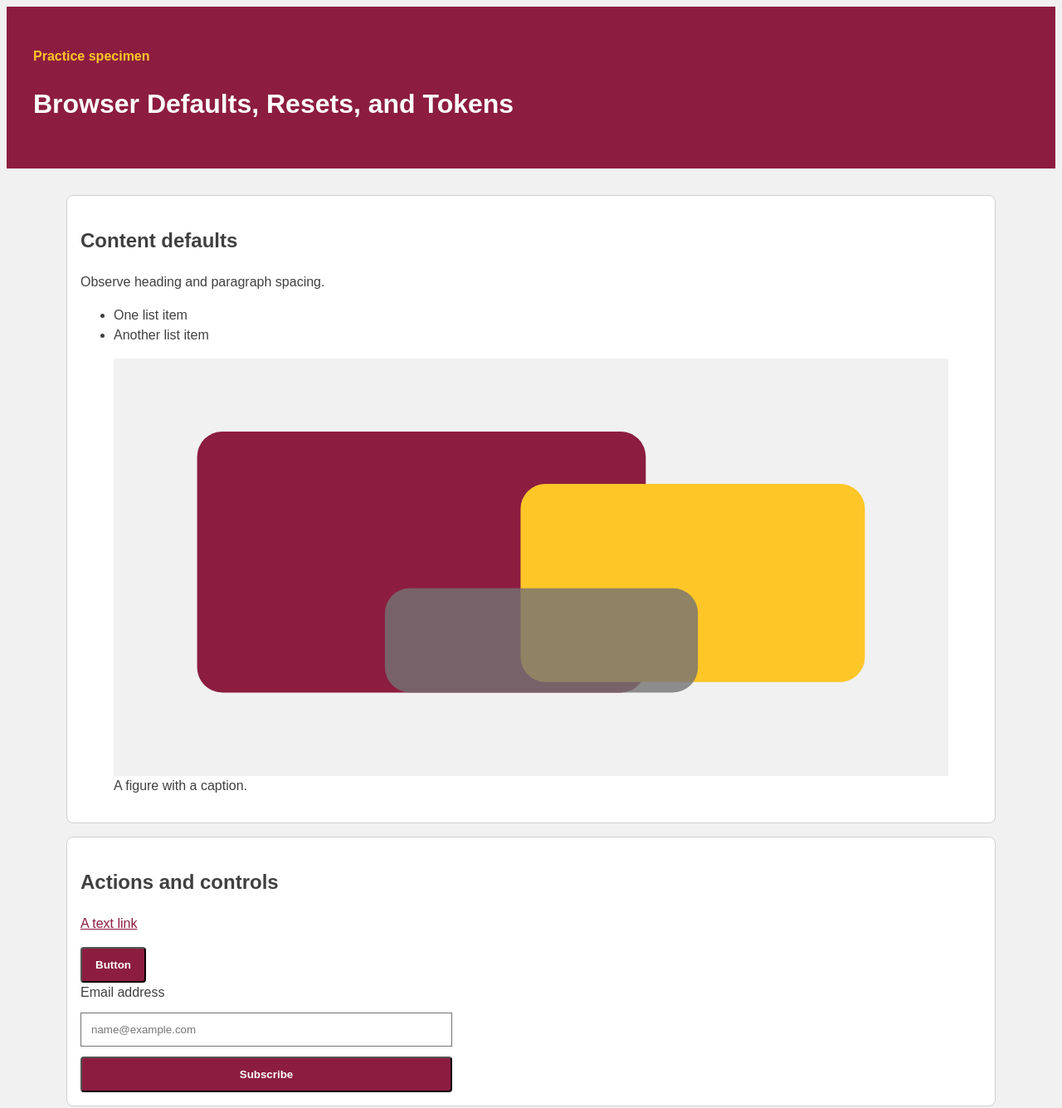
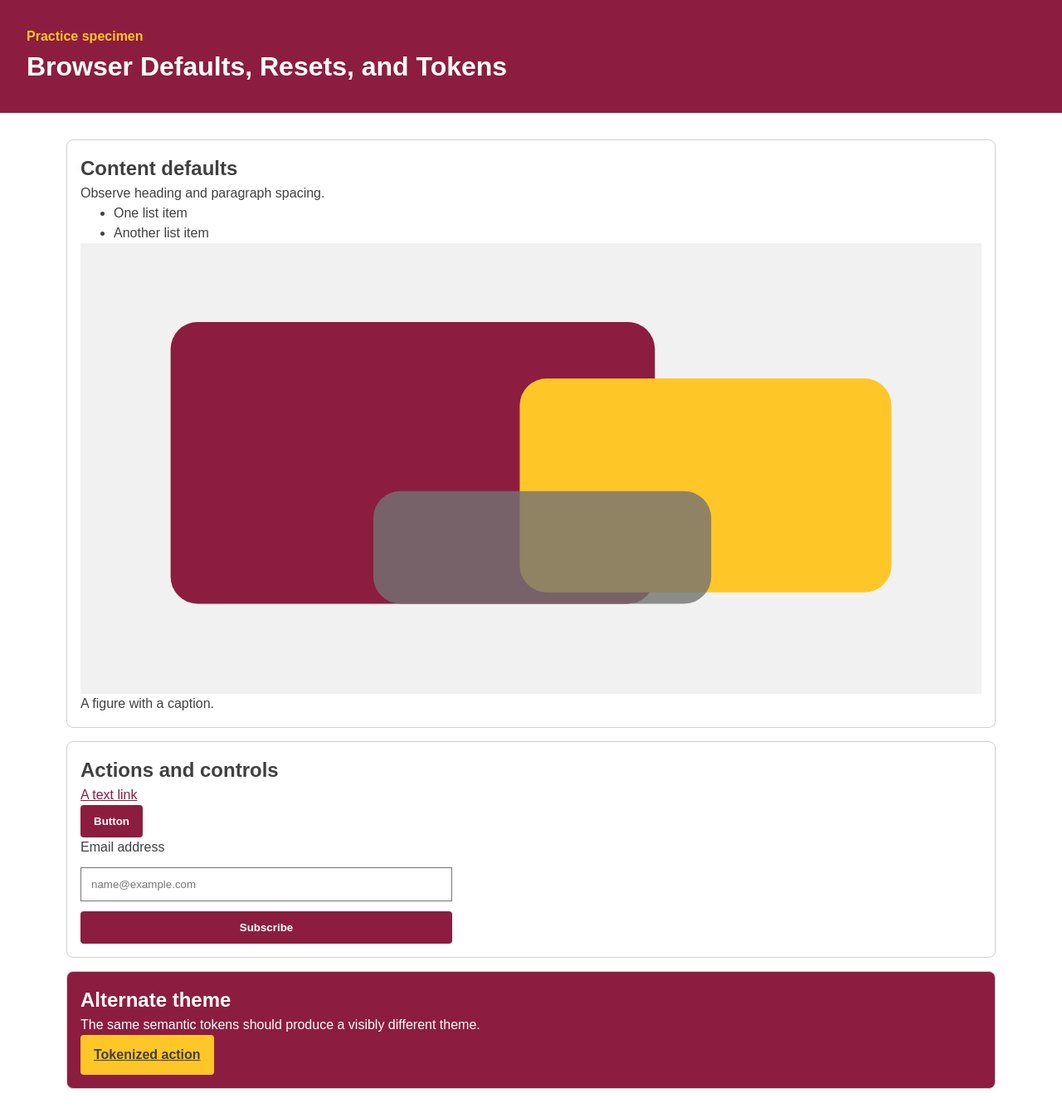
Before and after one commit to slushCanvas/PRACTICE-Reset-Token-Comparison-Starter, a plain HTML site: page index.html in a window 1280 px wide. Shown: the top 1335 px of the page at 83% size. Drawn offline with Linux system fonts and the light colour scheme.

Commit message:
Lots of trial and error

```diff
--- a/component-styles.css
+++ b/component-styles.css
@@ -6,15 +6,72 @@
   --color-text: #404040;
   --space-card: 1rem;
   --radius-card: .5rem;
+  --main-font: Arial, sans-serif;
+  --main-font-weight: 700;
+  --header-padding: 2rem;
+
 }
-body { color: #404040; background: #f1f1f1; font-family: Arial, sans-serif; line-height: 1.5; }
-header { padding: 2rem; background: #8c1d40; color: #ffffff; }
-.eyebrow { color: #ffc627; font-weight: 700; }
-main { display: grid; gap: 1rem; max-width: 70rem; margin: 2rem auto; padding: 0 1rem; }
-.card { padding: 1rem; background: #ffffff; border: 1px solid #d0d0d0; border-radius: .5rem; }
-img { display: block; max-width: 100%; height: auto; }
-a { color: #8c1d40; }
-button, .button { display: inline-block; padding: .75rem 1rem; background: #8c1d40; color: #ffffff; border-radius: .25rem; font-weight: 700; }
-form { display: grid; gap: .75rem; max-width: 28rem; }
-input { padding: .75rem; border: 1px solid #747474; }
-.theme-alt { /* TODO: redefine semantic tokens here, then consume them above. */ }
+  body{
+    color: var(--color-text);
+    background: var(--color-surface);
+    font-family: var(--main-font);
+    line-height: 1.5; }
+
+  header{
+    padding: var(--header-padding);
+    background: var(--color-action);
+    color: var(--color-surface); }
+
+  .eyebrow{
+    color: var(--color-accent);
+    font-weight: var(--main-font-weight); }
+
+  main{
+    display: grid;
+    gap: var(--space-card);
+    max-width: 70rem;
+    margin: 2rem auto;
+    padding: 0 1rem; }
+
+  .card{
+    padding: var(--space-card);
+    background: var(--color-surface);
+    border: 1px solid #d0d0d0;
+    border-radius: var(--radius-card); }
+
+  img{
+    display: block;
+    max-width: 100%;
+    height: auto; }
+
+  a{
+    color: var(--color-action); }
+
+  button, .button{
+    display: inline-block;
+    padding: .75rem 1rem;
+    background: var(--color-action);
+    color: var(--color-surface);
+    border-radius: .25rem;
+    font-weight: var(--main-font-weight); }
+
+  form{
+    display: grid;
+    gap: .75rem;
+    max-width: 28rem; }
+
+  input{
+    padding: .75rem;
+    border: 1px solid #747474; }
+
+.theme-alt { /* TODO: redefine semantic tokens here, then consume them above. */
+
+  button, .button{
+    background: var(--color-accent);
+    color: var(--color-text);
+  }
+  background: var(--color-action);
+  color: var(--color-surface);
+
+
+  }
--- a/index.html
+++ b/index.html
@@ -5,7 +5,7 @@
   <meta name="viewport" content="width=device-width, initial-scale=1">
   <title>Reset and Token Comparison</title>
   <!-- Change only this reset link for Part A. -->
-  <link rel="stylesheet" href="reset-none.css">
+  <link rel="stylesheet" href="reset-selective.css">
   <link rel="stylesheet" href="component-styles.css">
 </head>
 <body>
--- a/reset-selective.css
+++ b/reset-selective.css
@@ -1,2 +1,7 @@
 /* TODO: Build a short, justified reset. Preserve useful semantics and visible focus. */
-*, *::before, *::after { box-sizing: border-box; }
+/* *, *::before, *::after { box-sizing: border-box; } */
+
+* {
+  margin: 0;
+  border: 0;
+}
```
Also changed, not shown: comparisons.txt (added).
